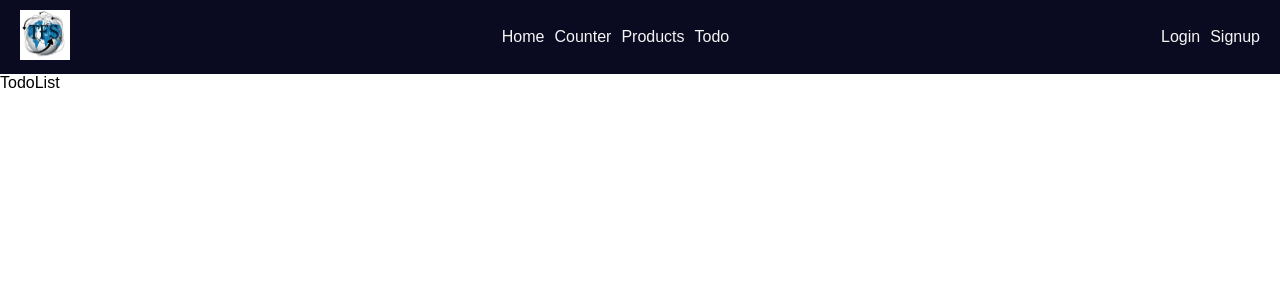
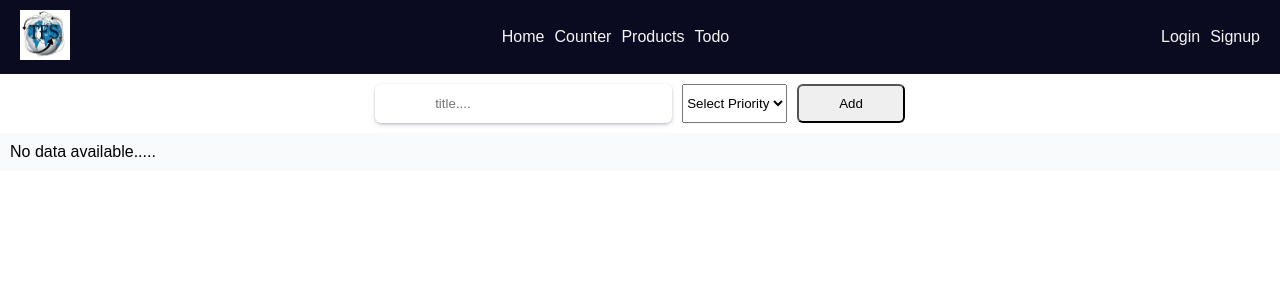
Before and after one commit to mohdadil12345/react-practise, a React app in the folder frontend/: page /todos in a window 1280 px wide. Shown: the top 300 px of the page. Built offline with nearby package versions, Linux system fonts and the light colour scheme; the HTML template or start-up script is replaced by a standard one.

Commit message:
main
todo

```diff
--- a/frontend/src/features/todo/TodoList.jsx
+++ b/frontend/src/features/todo/TodoList.jsx
@@ -1,7 +1,120 @@
+
+import { useEffect, useState } from "react"
+import "../../styles/TodoList.scss"
+
+const initial = {
+  title: "",
+  priority: "",
+}
 
 const TodoList = () => {
+
+  const [todos, setTodos] = useState([])
+  const [formData, setFormdata] = useState(initial)
+
+  // handle form data
+  const handle_change = (e) => {
+    const { name, value } = e.target
+
+    setFormdata((prev) => ({
+      ...prev,
+      [name]: value
+    }))
+  }
+//   prev → previous state object
+// ...prev → keep existing fields
+// [name] → dynamically choose which field to update
+// value → new value for that field
+
+
+// add todo
+  const handle_submit = (e) => {
+    e.preventDefault()
+
+    let obj = {
+      id: Math.random(),
+      title: formData.title,
+      description: "Finish the product listing page with filters",
+      completed: false,
+      priority: formData.priority
+    }
+
+    setTodos([...todos, obj])
+    setFormdata(initial)
+
+  }
+
+
+  //local storage
+
+  // get item
+  useEffect(() => {
+     let lsData = JSON.parse(localStorage.getItem("todolist"))
+     if(lsData) {
+      setTodos(lsData)
+     }
+  }, [])
+
+
+
+// set item
+  useEffect(() => {
+      localStorage.setItem("todolist", JSON.stringify(todos))
+  }, [todos])
+
+  // Why two useEffects are better
+//   Component Mounted
+// ↓
+// Read localStorage
+// ↓
+// Set State
+// ↓
+// Never run again
+
+
+// delete
+const handle_delete = (id) => {
+   let filter_todo = todos.filter((ele)=> ele.id !== id)
+   setTodos(filter_todo)
+}
+
+
   return (
-    <div>TodoList</div>
+    <div className="todo-list" >
+
+      <form onSubmit={(e) => handle_submit(e)} className="header">
+        <input name="title" value={formData.title} onChange={handle_change} type="text" className="todo-input" placeholder="title...." />
+        <select value={formData.priority} name="priority" id="select-tag" onChange={handle_change}>
+          <option value="">Select Priority</option>
+          <option value="low">Low</option>
+          <option value="medium">Medium</option>
+          <option value="high">High</option>
+        </select>
+        <button>Add</button>
+      </form>
+
+
+
+      <div className="todo-cont">
+
+        {todos.length == 0 ? "No data available....." : todos.map((ele) => (
+          <div key={ele.id} className="todo-card">
+
+            <h3>Ttitle : {ele.title}</h3>
+            <p>Desc : {ele.description}</p>
+            <p>Complete : {ele.complete ? "completed" : "pending"}</p>
+            <p>Priority : {ele.priority}</p>
+            <div className="action-btn">
+              <button>Edit</button>
+              <button onClick={() => handle_delete(ele.id)}>Delete</button>
+            </div>
+          </div>
+        ))}
+      </div>
+
+
+
+    </div>
   )
 }
 
--- /dev/null
+++ b/frontend/src/styles/TodoList.scss
@@ -0,0 +1,61 @@
+.todo-list {
+    .header {
+        padding: 10px;
+        display: flex;
+        justify-content: center;
+        gap: 10px;
+
+        input{
+            padding: 10px 60px;
+            border-radius: 6px;
+            border: none;
+         box-shadow: rgba(50, 50, 93, 0.25) 0px 2px 5px -1px, rgba(0, 0, 0, 0.3) 0px 1px 3px -1px;
+        }
+
+        button{
+         padding: 10px 40px;
+            border-radius: 6px;
+            cursor: pointer;
+        }
+    }
+
+    .todo-cont {
+
+        padding: 10px;
+        display: grid;
+        grid-template-columns: repeat(auto-fit, minmax(300px, 1fr));
+        gap: 10px;
+        background: #f8fafc;
+        // min-height: 100vh;
+
+
+
+
+        .todo-card {
+
+            border: none;
+            padding: 15px;
+            display: flex;
+            flex-direction: column;
+            gap: 10px;
+            border-radius: 16px;
+            background: #ffffff;
+            box-shadow: 0 4px 20px rgba(0, 0, 0, 0.08);
+            cursor: pointer;
+            transition: all 0.3s ease;
+
+            &:hover {
+                transform: translate(6px, 4px);
+                box-shadow: 0 10px 30px rgba(0, 0, 0, 0.12);
+            }
+
+            .action-btn{
+                display: flex;
+                gap: 10px;
+            }
+
+
+
+        }
+    }
+}
```
Also changed, not shown: frontend/src/routes/AllRoutes.jsx (+66 -0 lines).
